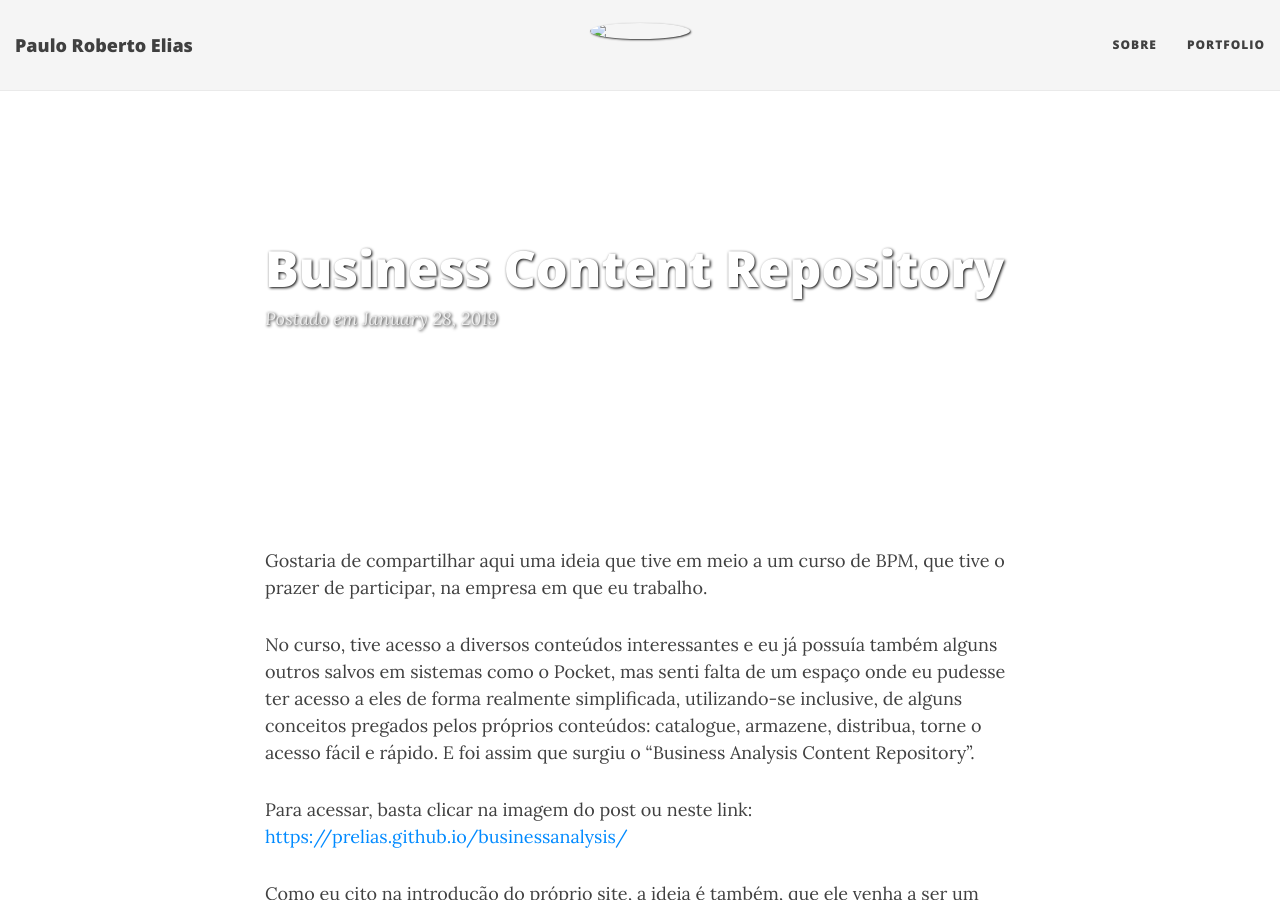
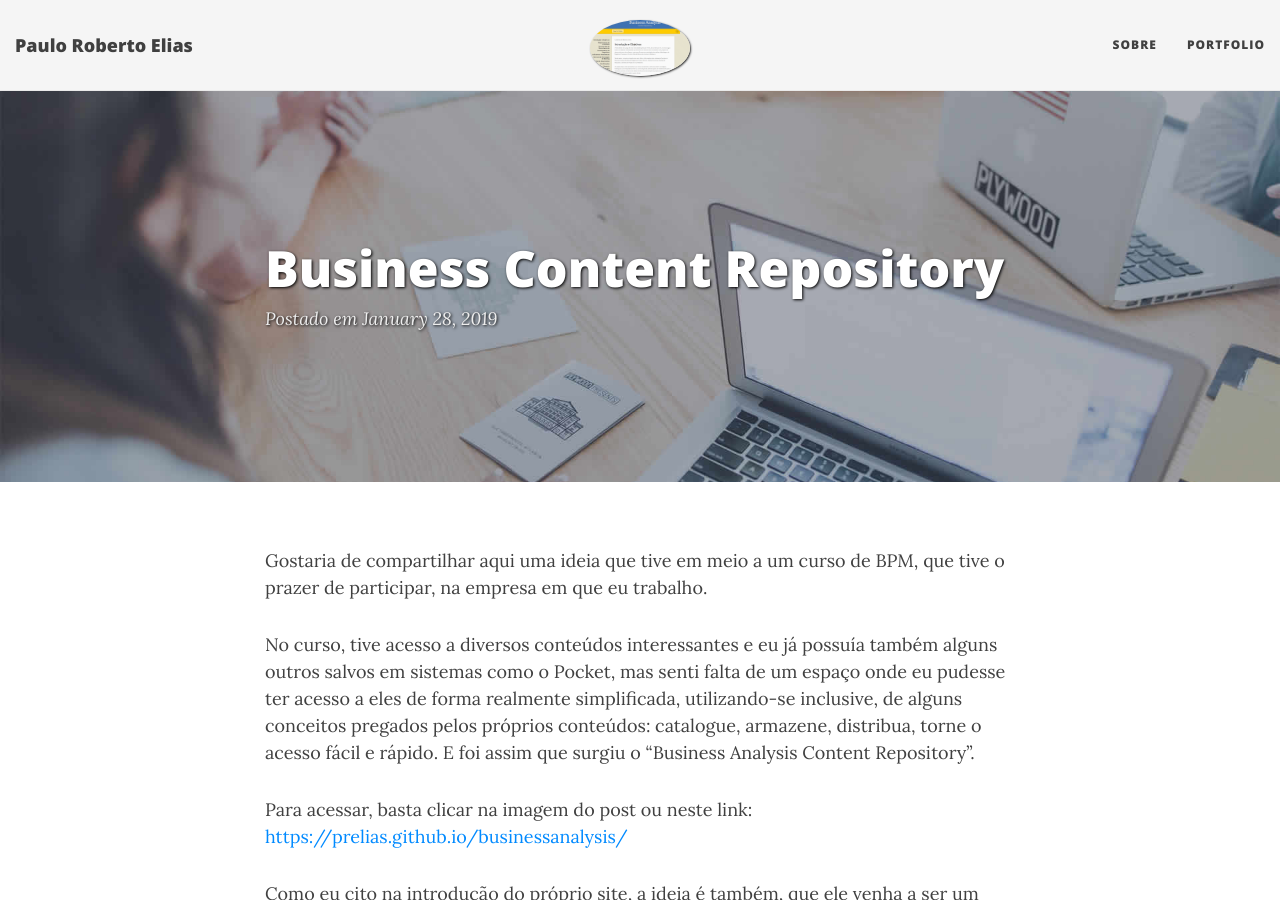
Before and after one commit to PRElias/paulorobertoelias.com.br, a Jekyll site: the page built from _posts/2019-01-28-business-content-repository.md, in a window 1280 px wide and 900 px high. Built offline with Jekyll 4.4.1, drawn with Linux system fonts in a browser that asks for light colours; nearby versions of some CDN libraries.

Commit message:
nova tentativa com urls

```diff
--- a/_layouts/minimal.html
+++ b/_layouts/minimal.html
@@ -8,7 +8,7 @@ common-js:
 ---
 
 <!DOCTYPE html>
-<html lang="en">
+<html lang="pr-BR">
 
   {% include head.html %}
 
--- a/_posts/2019-01-28-business-content-repository.md
+++ b/_posts/2019-01-28-business-content-repository.md
@@ -1,8 +1,8 @@
 ---
 layout: post
 title: Business Content Repository
-image: ./img/bcr.png
-bigimg: ./img/02.jpg
+image: /img/bcr.png
+bigimg: /img/02.jpg
 tags: [projetos, scrum]
 ---
 
```
Also changed, not shown: _posts/2018-10-17-mycollections.md (+1 -1 lines).
